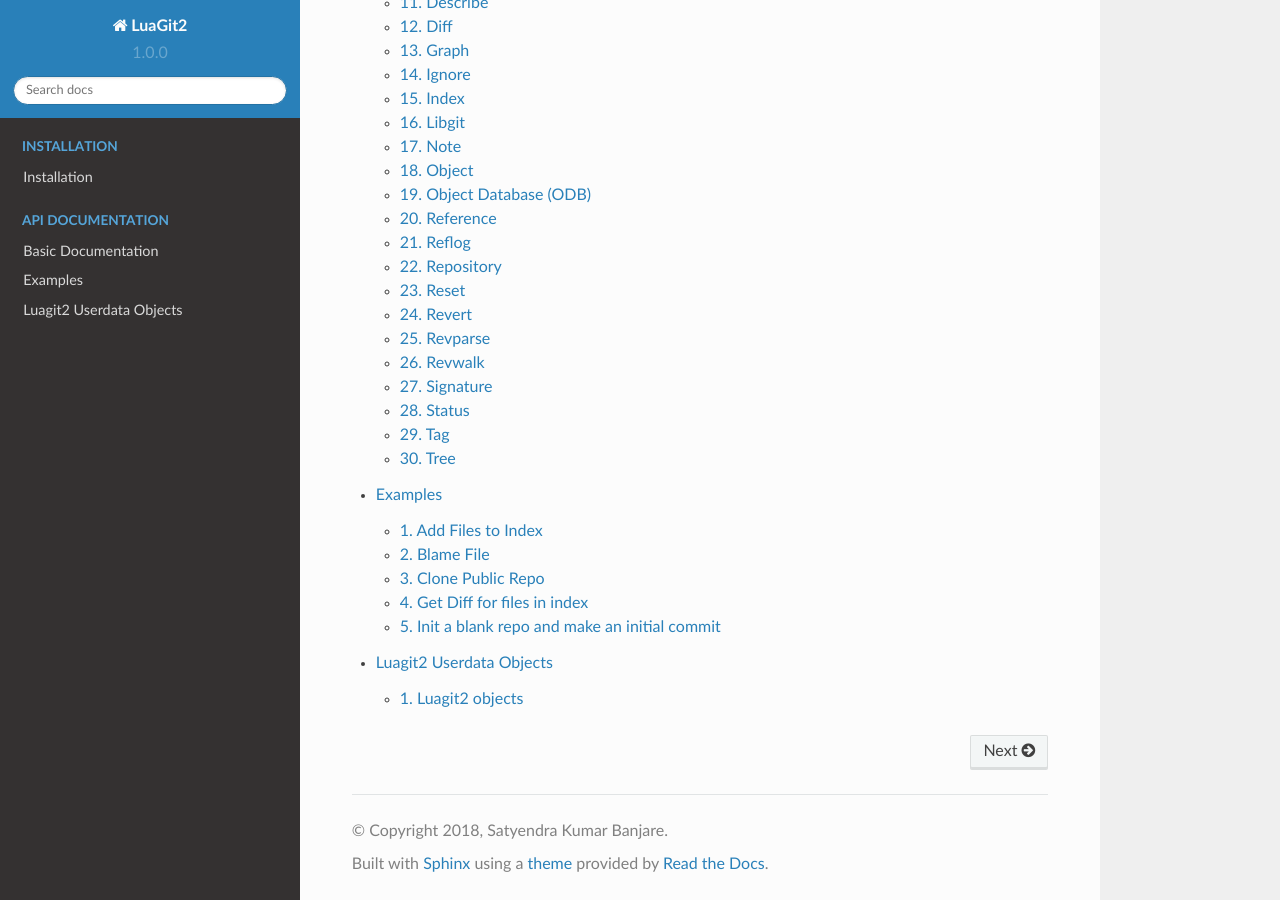
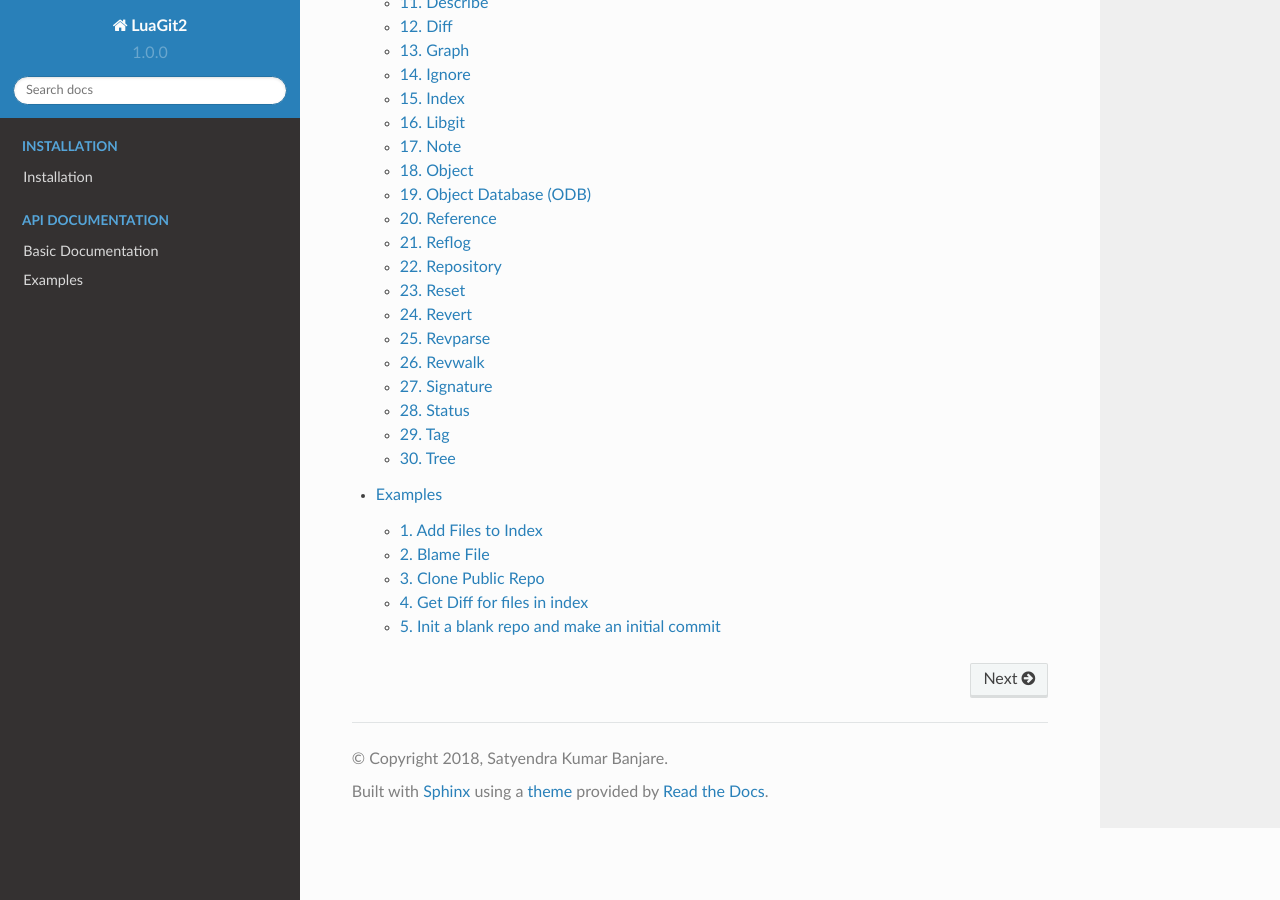
Before and after one commit to SatyendraBanjare/luagit2, a Sphinx documentation site: the page built from docs/source/index.rst, in a window 1280 px wide and 900 px high, scrolled down 1079 px. Built offline with Sphinx 7.4.7 and the Read the Docs theme 2.0.0, drawn with Linux system fonts in a browser that asks for light colours.

Commit message:
docs(userdata objects): will do later.

```diff
--- a/docs/source/index.rst
+++ b/docs/source/index.rst
@@ -42,4 +42,3 @@ Compatibility
 
    basic/index
    examples/index
-   luagit2_objects/index
```
